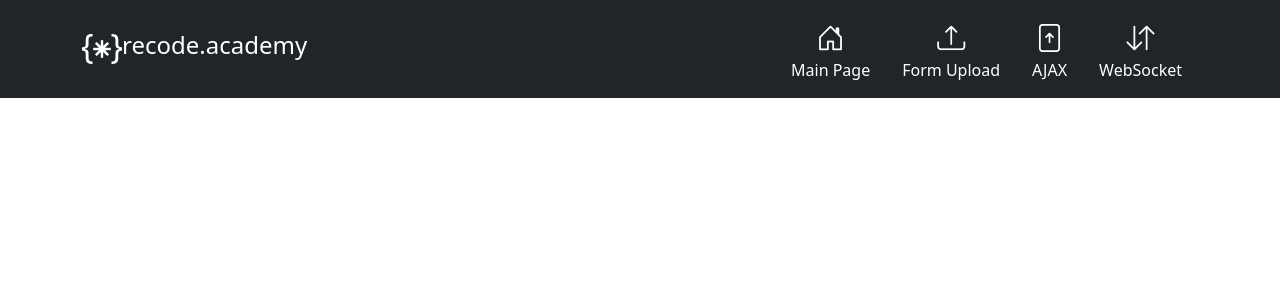
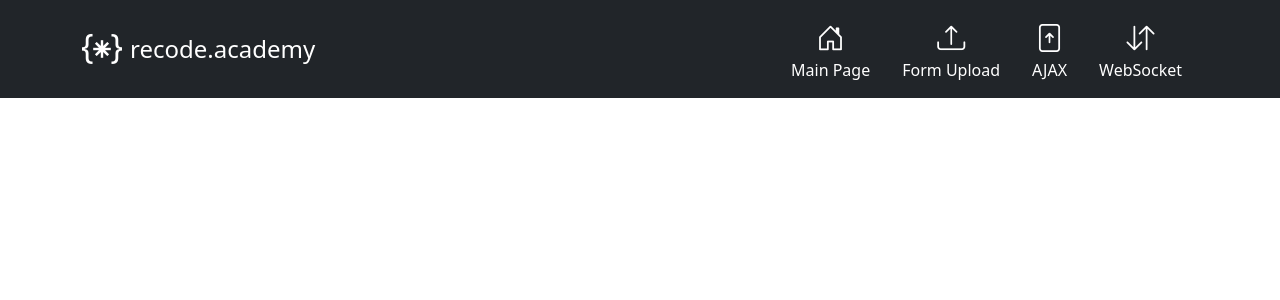
Before and after one commit to notrurs/Fast-ML-MVP, a Django app: template src/mnist_demo/templates/mnist_demo/index.html in a window 1280 px wide. Shown: the top 300 px of the page. Run offline with Django 4.2, Linux system fonts and the light colour scheme; the template is opened without the code that fills it, so the values that code supplies are empty; parts of the project's set-up code (start-up, migrations or seed data) failed here and were passed over.

Commit message:
Change company name <h4> to <p>

```diff
--- a/src/mnist_demo/templates/mnist_demo/base.html
+++ b/src/mnist_demo/templates/mnist_demo/base.html
@@ -17,7 +17,7 @@
             <div class="d-flex flex-wrap align-items-center justify-content-center justify-content-lg-start">
                 <a href="{% url 'mnist_demo:index' %}" class="d-flex align-items-center my-2 my-lg-0 me-lg-auto text-white text-decoration-none">
                     <i class="bi bi-braces-asterisk svg-medium"></i>
-                    <h4 class="ml-2">recode.academy</h4>
+                    <p class="fs-4 m-0 ms-2">recode.academy</p>
                 </a>
                 <ul class="nav col-12 col-lg-auto my-2 justify-content-center my-md-0 text-small">
                     <li>
```
